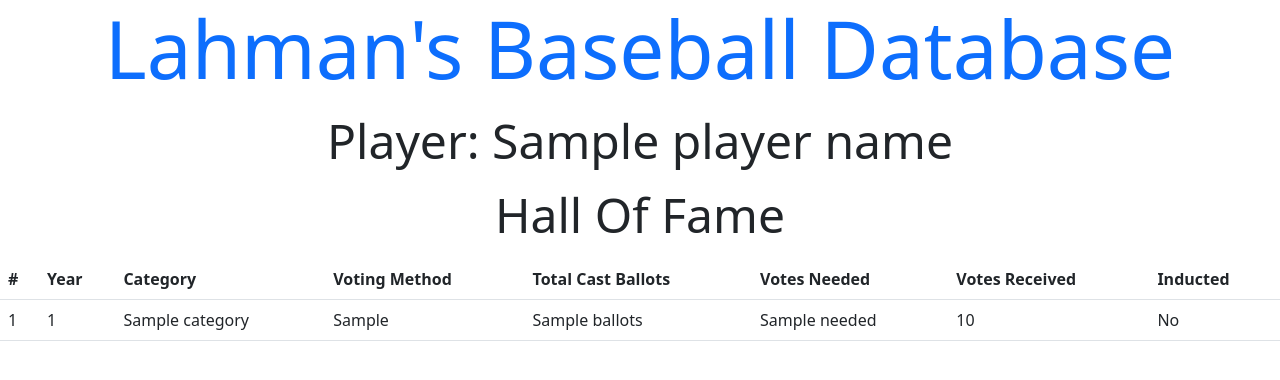
After one commit to itudb2203/itudb2203, a Flask app: template templates/hall_of_fame.html in a window 1280 px wide. The commit adds this page. Shown: the top 380 px of the page. Run offline with Flask 2, Linux system fonts and the light colour scheme; the template is opened without the code that fills it: most values are stand-ins (such as "Sample title", 1, 10 or a date in 2020).

Commit message:
Add hall of fame page
Hall of fame page includes the details of the voting data of the player for every year he is voted. Some players may not have any voting data. In that case, alternating text is displayed

```diff
--- a/server.py
+++ b/server.py
@@ -12,6 +12,7 @@ def create_app():
     app.add_url_rule("/", view_func=views.home_page)
     app.add_url_rule("/players/<page_num>", view_func=views.players_page)
     app.add_url_rule("/player/<player_ID>", view_func=views.player_stats_page)
+    app.add_url_rule("/player/<player_ID>/hall-of-fame", view_func=views.hall_of_fame_page)
 
     home_dir = os.getcwd()
 
--- /dev/null
+++ b/templates/hall_of_fame.html
@@ -0,0 +1,36 @@
+{% extends "layout_player.html" %}
+{% block title %}{% endblock %}
+{% block content %}
+
+    {% if hall_of_fame %}
+      <h3 class="display-5 text-center mb-3 text-dark" > Hall Of Fame </h3>
+      <table class="table is-striped is-fullwidth table-hover">
+        <tr>
+        <th>#</th>
+        <th>Year</th>
+        <th>Category</th>
+        <th>Voting Method</th>
+        <th>Total Cast Ballots</th>
+        <th>Votes Needed</th>
+        <th>Votes Received</th>
+        <th>Inducted</th>
+        </tr>
+        {% for i in range(hall_of_fame|length)%}
+        <tr>
+          <td>{{ i + 1 }}</td>
+          <td>{{ hall_of_fame[i].yearid }}</td>
+          <td>{{ hall_of_fame[i].category }}</td>
+          <td>{{ hall_of_fame[i].votedBy }}</td>
+          <td>{{ hall_of_fame[i].ballots }}</td>
+          <td>{{ hall_of_fame[i].needed }}</td>
+          <td>{{ hall_of_fame[i].votes }}</td>
+          <td>{{ "Yes" if hall_of_fame[i].inducted == "Y" else "No" }}</td>
+        </tr>
+        {% endfor %}
+      </table>
+    {% else %}
+      <h3 class="display-6 text-center mb-3 text-dark" > The player has no hall of fame data.</h3>
+    {% endif %}
+
+
+{% endblock %}
--- a/templates/player_stats.html
+++ b/templates/player_stats.html
@@ -7,7 +7,7 @@
         <a class="btn btn-outline-primary btn-lg mb-2"> Batting </a>
         <a class="btn btn-outline-primary btn-lg mb-2"> Fielding </a>
         <a class="btn btn-outline-primary btn-lg mb-2"> Pitching </a>
-        <a class="btn btn-outline-primary btn-lg mb-2"> Hall of Fame </a>
+        <a class="btn btn-outline-primary btn-lg mb-2" href="{{ url_for('hall_of_fame_page', player_ID=player_ID) }}"> Hall of Fame </a>
     </div>
 
 
--- a/views.py
+++ b/views.py
@@ -14,3 +14,9 @@ def player_stats_page(player_ID):
     myDB = current_app.config["dbconfig"]
     player_name = myDB.get_player_name(player_ID)
     return render_template("player_stats.html", player_name=player_name, player_ID=player_ID)
+
+def hall_of_fame_page(player_ID):
+    myDB = current_app.config["dbconfig"]
+    player_name = myDB.get_player_name(player_ID)
+    hof = myDB.get_hall_of_fame(player_ID)
+    return render_template("hall_of_fame.html", player_name=player_name, player_ID=player_ID, hall_of_fame=hof)
```
Also changed, not shown: database.py (+14 -0 lines), hall_of_fame.py (added, +9 -0 lines).
